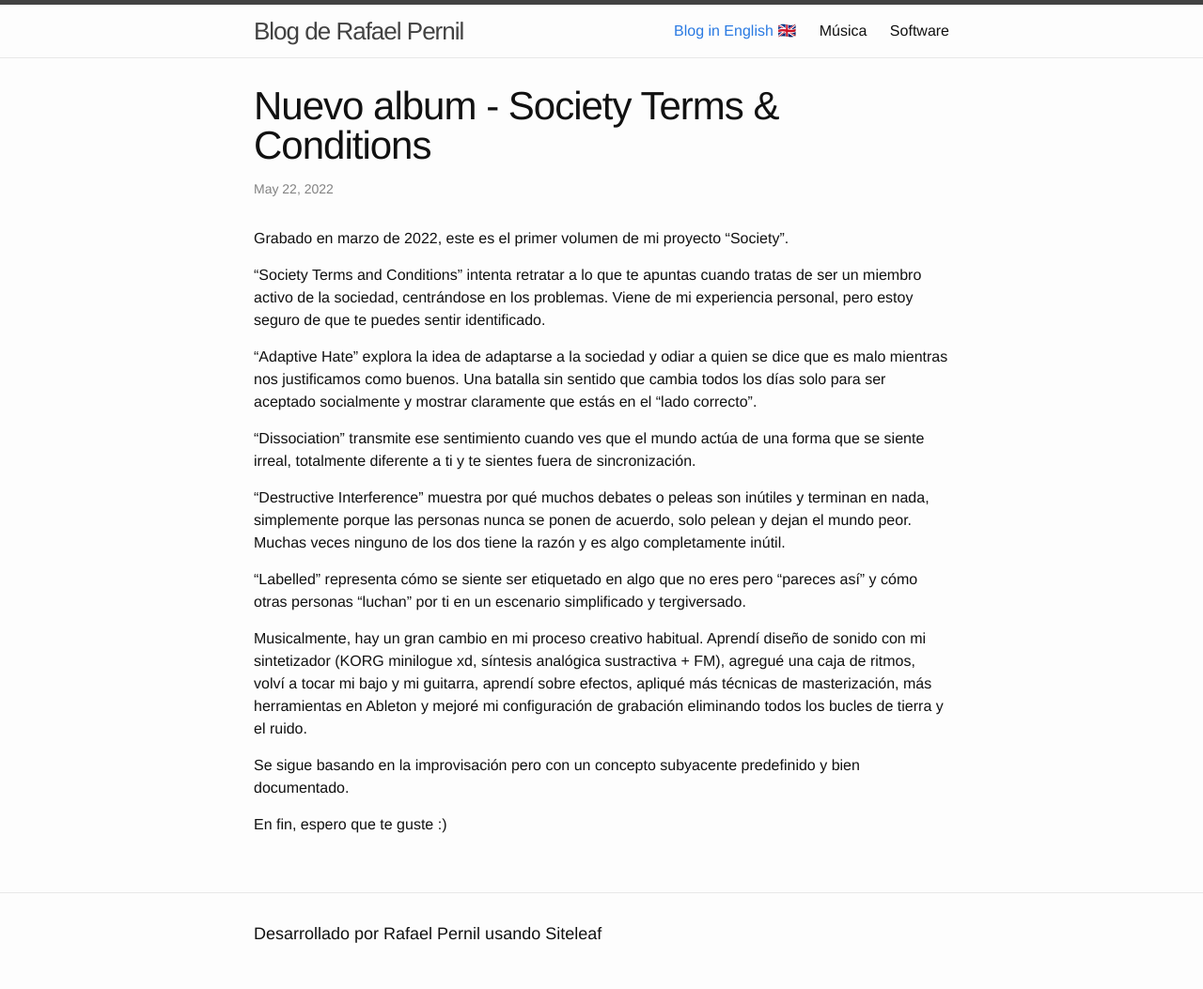
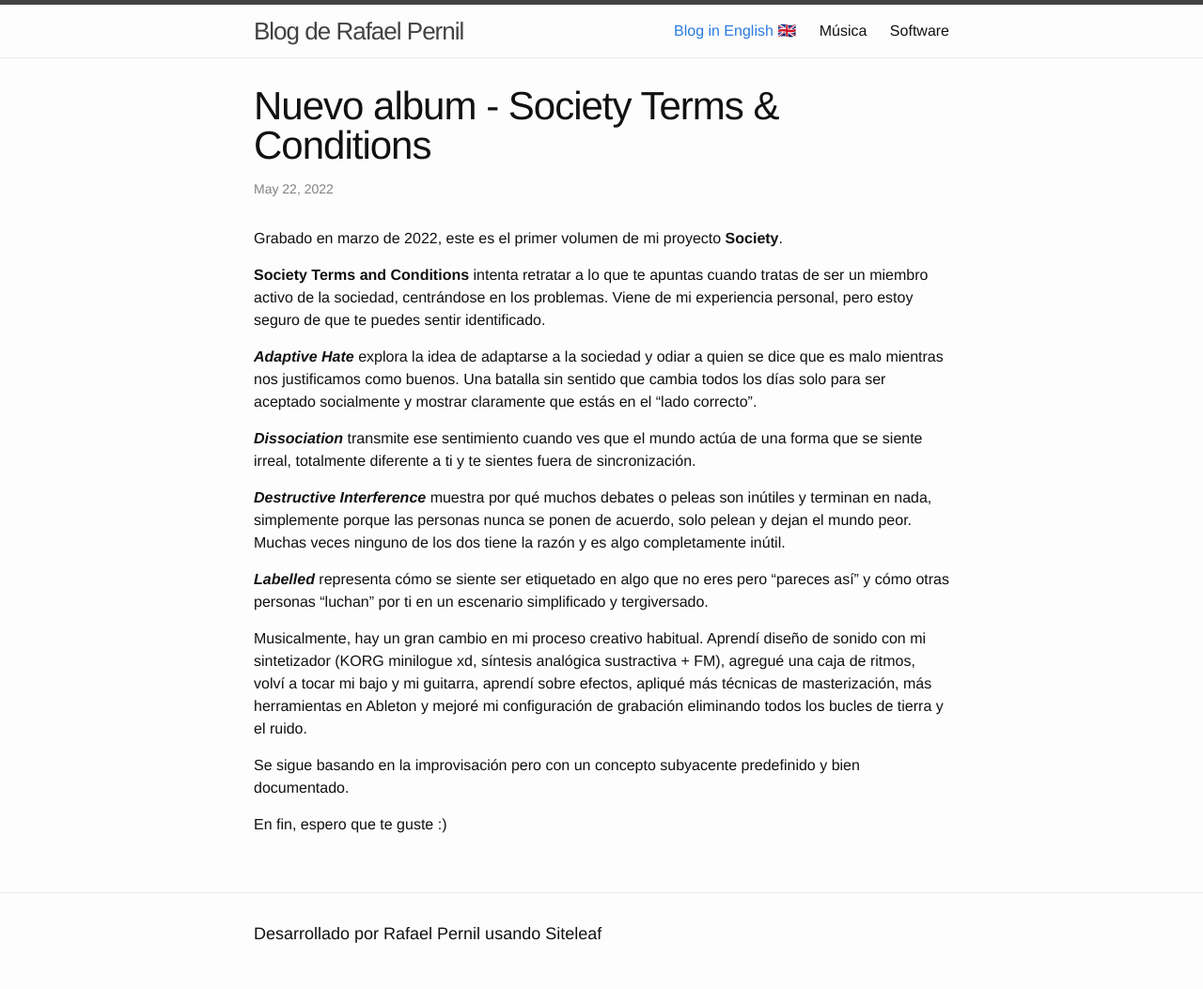
Before and after one commit to rafaelpernil2/blog-es, a Jekyll site: the page built from _posts/2022-05-22-new-album-society-tnc.markdown, in a window 1280 px wide. Shown: the whole page at 94% size. Built offline with Jekyll 4.4.1, drawn with Linux system fonts in a browser that asks for light colours.

```diff
--- a/_posts/2022-05-22-new-album-society-tnc.markdown
+++ b/_posts/2022-05-22-new-album-society-tnc.markdown
@@ -5,19 +5,19 @@ tags:
 - Music
 ---
 
-Grabado en marzo de 2022, este es el primer volumen de mi proyecto "Society".
+Grabado en marzo de 2022, este es el primer volumen de mi proyecto **Society**.
 
-"Society Terms and Conditions" intenta retratar a lo que te apuntas cuando tratas de ser un miembro activo de la sociedad, centrándose en los problemas. Viene de mi experiencia personal, pero estoy seguro de que te puedes sentir identificado.
+**Society Terms and Conditions** intenta retratar a lo que te apuntas cuando tratas de ser un miembro activo de la sociedad, centrándose en los problemas. Viene de mi experiencia personal, pero estoy seguro de que te puedes sentir identificado.
 
-"Adaptive Hate" explora la idea de adaptarse a la sociedad y odiar a quien se dice que es malo mientras nos justificamos como buenos. Una batalla sin sentido que cambia todos los días solo para ser aceptado socialmente y mostrar claramente que estás en el “lado correcto”.
+***Adaptive Hate*** explora la idea de adaptarse a la sociedad y odiar a quien se dice que es malo mientras nos justificamos como buenos. Una batalla sin sentido que cambia todos los días solo para ser aceptado socialmente y mostrar claramente que estás en el “lado correcto”.
 
-"Dissociation" transmite ese sentimiento cuando ves que el mundo actúa de una forma que se siente irreal, totalmente diferente a ti y te sientes fuera de sincronización.
+***Dissociation*** transmite ese sentimiento cuando ves que el mundo actúa de una forma que se siente irreal, totalmente diferente a ti y te sientes fuera de sincronización.
 
-"Destructive Interference" muestra por qué muchos debates o peleas son inútiles y terminan en nada, simplemente porque las personas nunca se ponen de acuerdo, solo pelean y dejan el mundo peor. Muchas veces ninguno de los dos tiene la razón y es algo completamente inútil.
+***Destructive Interference*** muestra por qué muchos debates o peleas son inútiles y terminan en nada, simplemente porque las personas nunca se ponen de acuerdo, solo pelean y dejan el mundo peor. Muchas veces ninguno de los dos tiene la razón y es algo completamente inútil.
 
-"Labelled" representa cómo se siente ser etiquetado en algo que no eres pero "pareces así" y cómo otras personas "luchan" por ti en un escenario simplificado y tergiversado.
+***Labelled*** representa cómo se siente ser etiquetado en algo que no eres pero "pareces así" y cómo otras personas "luchan" por ti en un escenario simplificado y tergiversado.
 
-Musicalmente, hay un gran cambio en mi proceso creativo habitual. Aprendí diseño de sonido con mi sintetizador (KORG minilogue xd, síntesis analógica sustractiva + FM), agregué una caja de ritmos, volví a tocar mi bajo y mi guitarra, aprendí sobre efectos, apliqué más técnicas de masterización, más herramientas en Ableton y mejoré mi configuración de grabación eliminando todos los bucles de tierra y el ruido.
+Musicalmente, hay un gran cambio en mi proceso creativo habitual. Aprendí diseño de sonido con mi sintetizador (KORG minilogue xd, síntesis analógica sustractiva \+ FM), agregué una caja de ritmos, volví a tocar mi bajo y mi guitarra, aprendí sobre efectos, apliqué más técnicas de masterización, más herramientas en Ableton y mejoré mi configuración de grabación eliminando todos los bucles de tierra y el ruido.
 
 Se sigue basando en la improvisación pero con un concepto subyacente predefinido y bien documentado.
 
```
